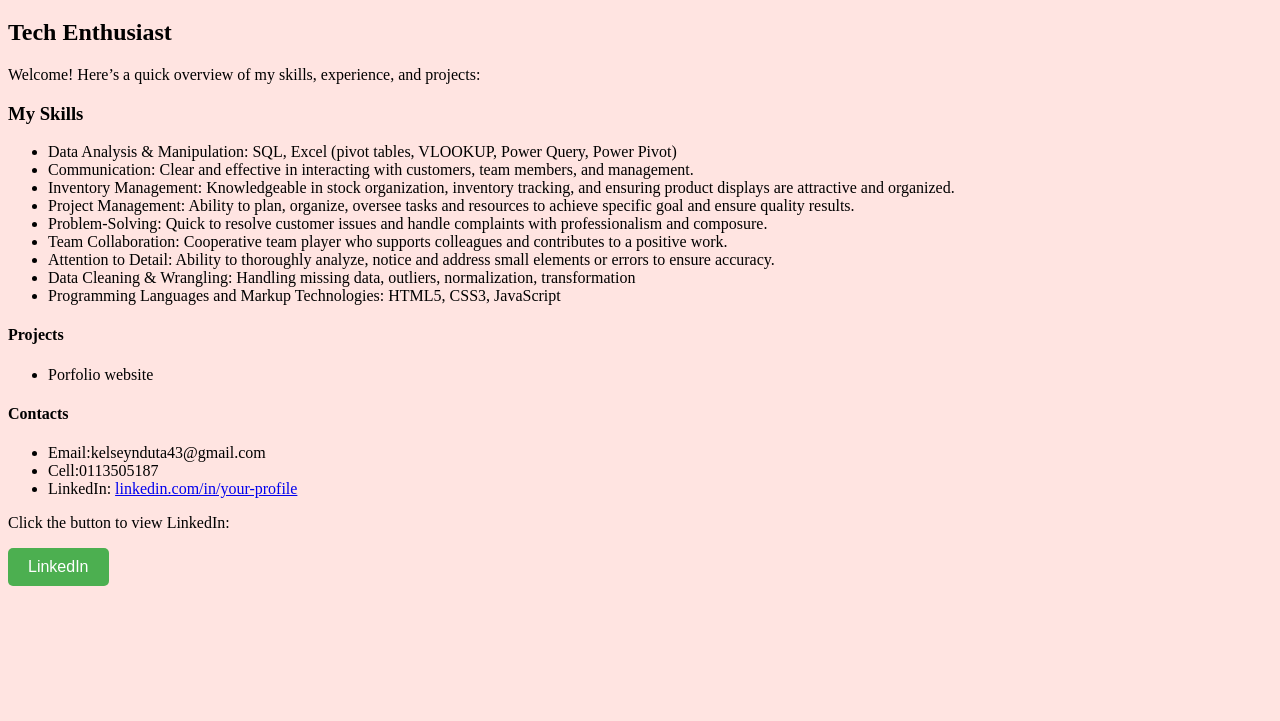
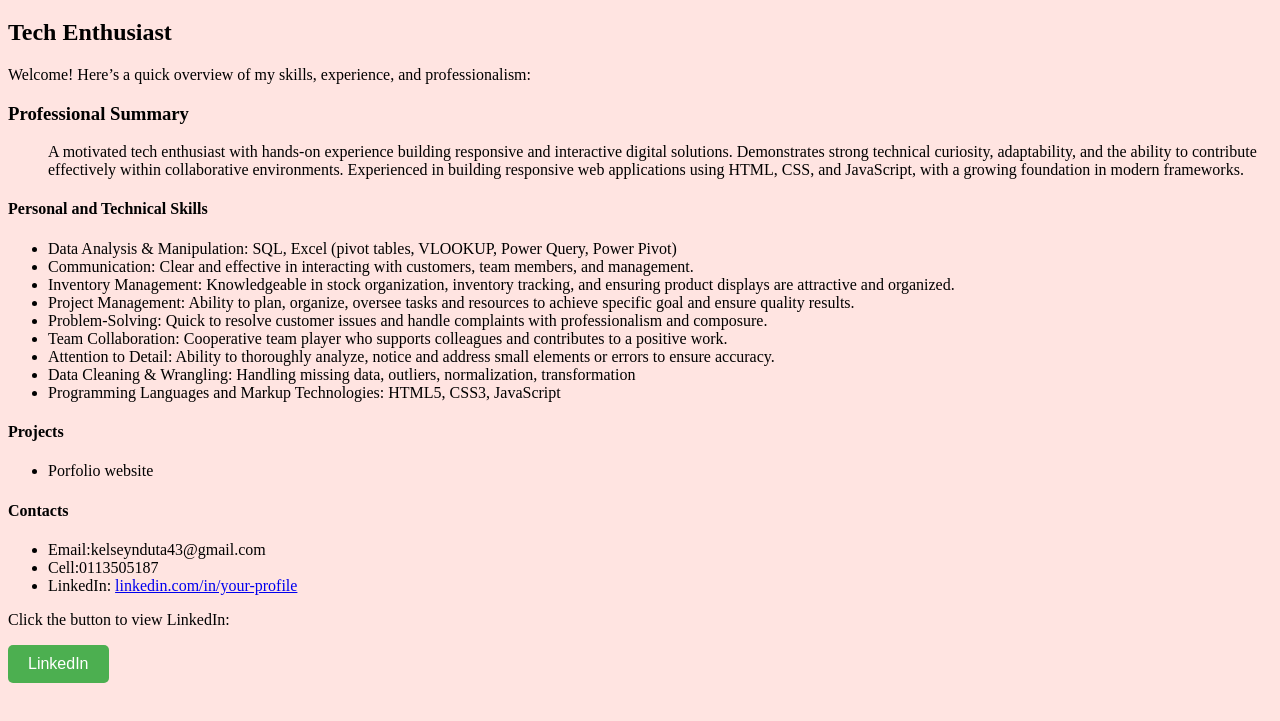
Before and after one commit to Misskellie-web/personal-web, a plain HTML site: page index.html in a window 1280 px wide. Shown: the part 61-782 px from the top of the page. Drawn offline with Linux system fonts and the light colour scheme.

Commit message:
Update index.html
Update portfolio header

```diff
--- a/index.html
+++ b/index.html
@@ -5,7 +5,6 @@
     <style>
       body {
              background-color: #f0f8ff;
-             text-align: centre;
            }
 
         h1 {
@@ -30,12 +29,18 @@
 <body>
     <h1>KELSEY NDUTA</h1>
     <h2>Tech Enthusiast</h2>
-    <p>Welcome! Here’s a quick overview of my skills, experience, and projects:</p>
+    <p>Welcome! Here’s a quick overview of my skills, experience, and professionalism:</p>
 
-    <h3>My Skills</h3>
+    <h3>Professional Summary</h3>
+<ul>
+ A motivated tech enthusiast with hands-on experience building responsive and interactive digital solutions.
+Demonstrates strong technical curiosity, adaptability, and the ability to contribute effectively within collaborative environments.
+Experienced in building responsive web applications using HTML, CSS, and JavaScript, with a growing foundation in modern frameworks.</ul>
+
+<h4>Personal and Technical Skills</h4>
      <ul>
        <li>Data Analysis & Manipulation: SQL, Excel (pivot tables, VLOOKUP,
-Power Query, Power Pivot)
+Power Query, Power Pivot)</li>
 
 <li>Communication: Clear and effective in interacting with customers, team
 members, and management.</li>
@@ -59,7 +64,7 @@ small elements or errors to ensure accuracy.</li>
 <li>Data Cleaning & Wrangling: Handling missing data, outliers,
 normalization, transformation</li>
 
- <li> Programming Languages and Markup Technologies: HTML5, CSS3, JavaScript
+ <li> Programming Languages and Markup Technologies: HTML5, CSS3, JavaScript</li>
      </ul>
 
    <h4>Projects</h4>
```
